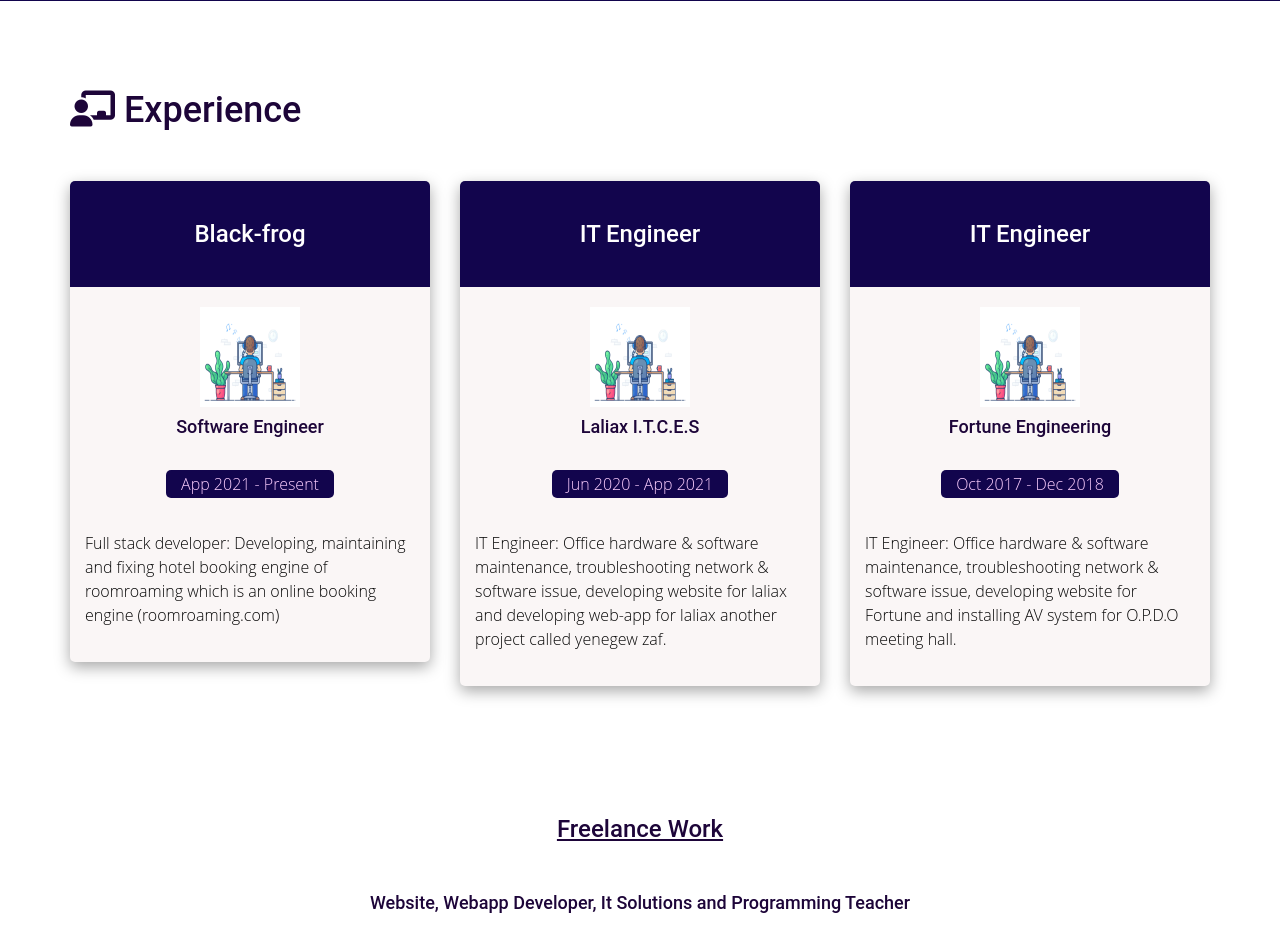
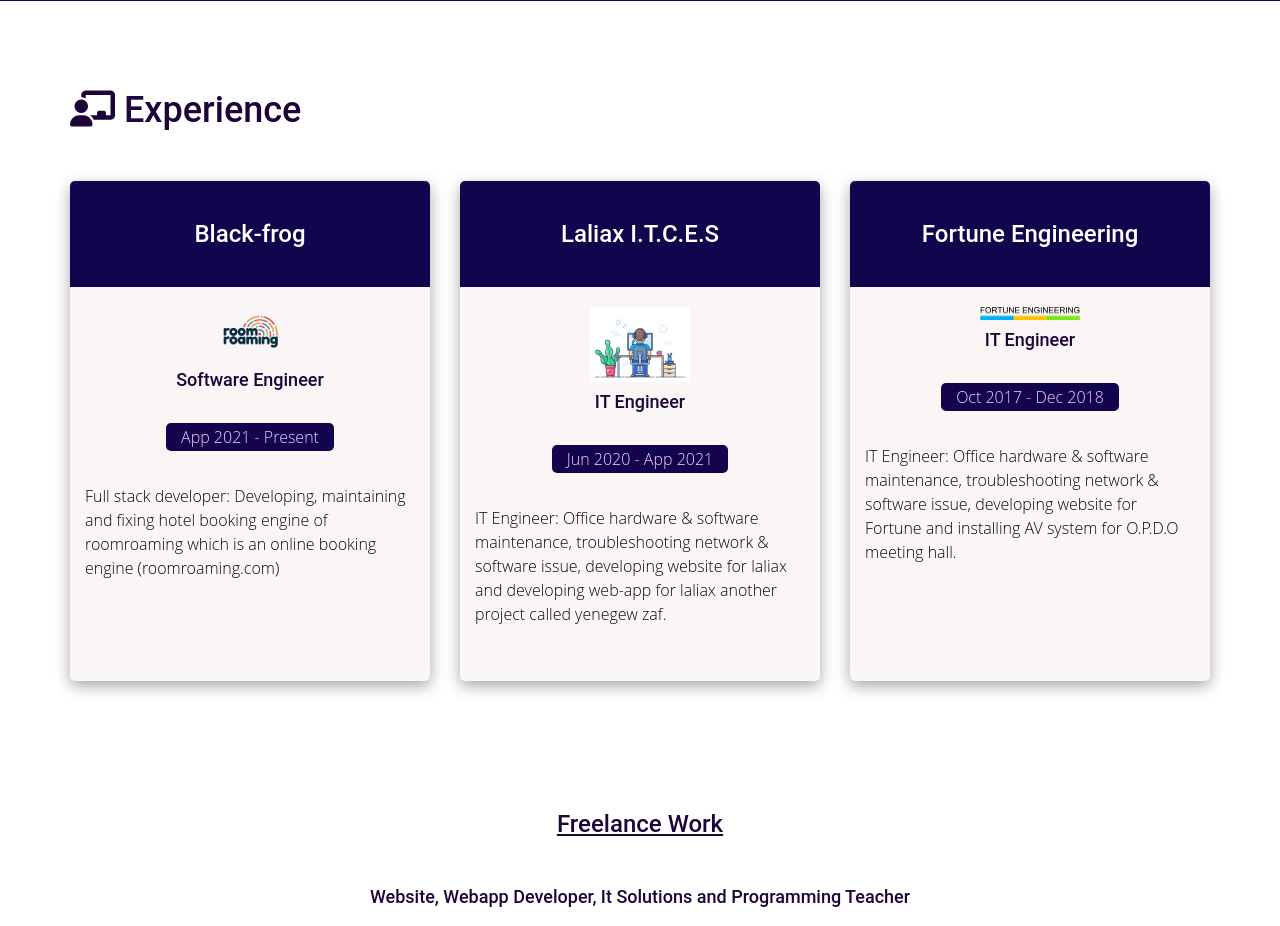
Before and after one commit to tinsget2/portfolio, a PHP site: page /front/view/ in a window 1280 px wide. Shown: the part 2605-3531 px from the top of the page. Run offline with PHP 8.4, Linux system fonts and the light colour scheme; some libraries are stand-ins or nearby versions.

Commit message:
portfolio edited last3

```diff
--- a/front/view/css/front.css
+++ b/front/view/css/front.css
@@ -193,6 +193,7 @@
   padding-bottom: 25px;
   box-shadow: rgba(0, 0, 0, 0.35) 0px 5px 15px;
   border-radius: 5px;
+  min-height: 500px;
 }
 .experience_In div h3{
   text-align: center; padding: 40px 15px; color: white; background-color: #12054d; border-top-left-radius: 5px; border-top-right-radius: 5px;
--- a/front/view/index.html
+++ b/front/view/index.html
@@ -185,7 +185,7 @@
                 <div class="col-lg-4 col-md-4 col-sm-6 col-xs-12 experience_In">
                     <div>
                         <h3>Black-frog</h3>
-                        <img src="/portfolio/front/view/img/f2.gif" alt="black forg logo" style="margin: 20px auto 0; width: 100px; height: 100px; display: block;">
+                        <img src="/portfolio/front/view/img/rr.png" alt="black forg logo" style="margin: 20px auto 0; width: 100px; height: auto; display: block;">
                         <h4>Software Engineer</h4>
                         <p style="text-align: center; margin: 15px 0;"><time style="color: rgb(249, 204, 253); padding: 3px 15px; background-color: rgb(18, 5, 77); border-radius: 5px;">App 2021 - Present</time></p>
                         <p>Full stack developer: Developing, maintaining and fixing hotel booking engine of roomroaming which is an online booking engine
@@ -196,9 +196,9 @@
 
                 <div class="col-lg-4 col-md-4 col-sm-6 col-xs-12 experience_In">
                     <div>
-                        <h3>IT Engineer</h3>
-                        <img src="/portfolio/front/view/img/f2.gif" alt="black forg logo" style="margin: 20px auto 0; width: 100px; height: 100px; display: block;">
-                        <h4>Laliax I.T.C.E.S</h4>
+                        <h3>Laliax I.T.C.E.S</h3>
+                        <img src="/portfolio/front/view/img/f2.gif" alt="black forg logo" style="margin: 20px auto 0; width: 100px; height: auto; display: block;">
+                        <h4>IT Engineer</h4>
                         <p style="text-align: center; margin: 15px 0;"><time style="color: rgb(249, 204, 253); padding: 3px 15px; background-color: rgb(18, 5, 77); border-radius: 5px;">Jun 2020 - App 2021</time></p>
                         <p>IT Engineer: Office hardware & software maintenance, troubleshooting network & software issue, developing website for laliax and developing web-app for laliax another project called yenegew zaf.</p>
 
@@ -207,9 +207,9 @@
 
                 <div class="col-lg-4 col-md-4 col-sm-6 col-xs-12 experience_In">
                     <div>
-                        <h3>IT Engineer</h3>
-                        <img src="/portfolio/front/view/img/f2.gif" alt="black forg logo" style="margin: 20px auto 0; width: 100px; height: 100px; display: block;">
-                        <h4>Fortune Engineering</h4>
+                        <h3>Fortune Engineering</h3>
+                        <img src="/portfolio/front/view/img/fe.png" alt="black forg logo" style="margin: 20px auto 0; width: 100px; height: auto; display: block;">
+                        <h4>IT Engineer</h4>
                         <p style="text-align: center; margin: 15px 0;"><time style="color: rgb(249, 204, 253); padding: 3px 15px; background-color: rgb(18, 5, 77); border-radius: 5px;">Oct 2017 - Dec 2018</time></p>
                         <p>IT Engineer: Office hardware & software maintenance, troubleshooting network & software issue, developing website for Fortune and installing AV system for O.P.D.O meeting hall.</p>
 
```
Also changed, not shown: front/view/img/fe.png (added), front/view/img/rr.jpg (added), front/view/img/rr.png (added).
